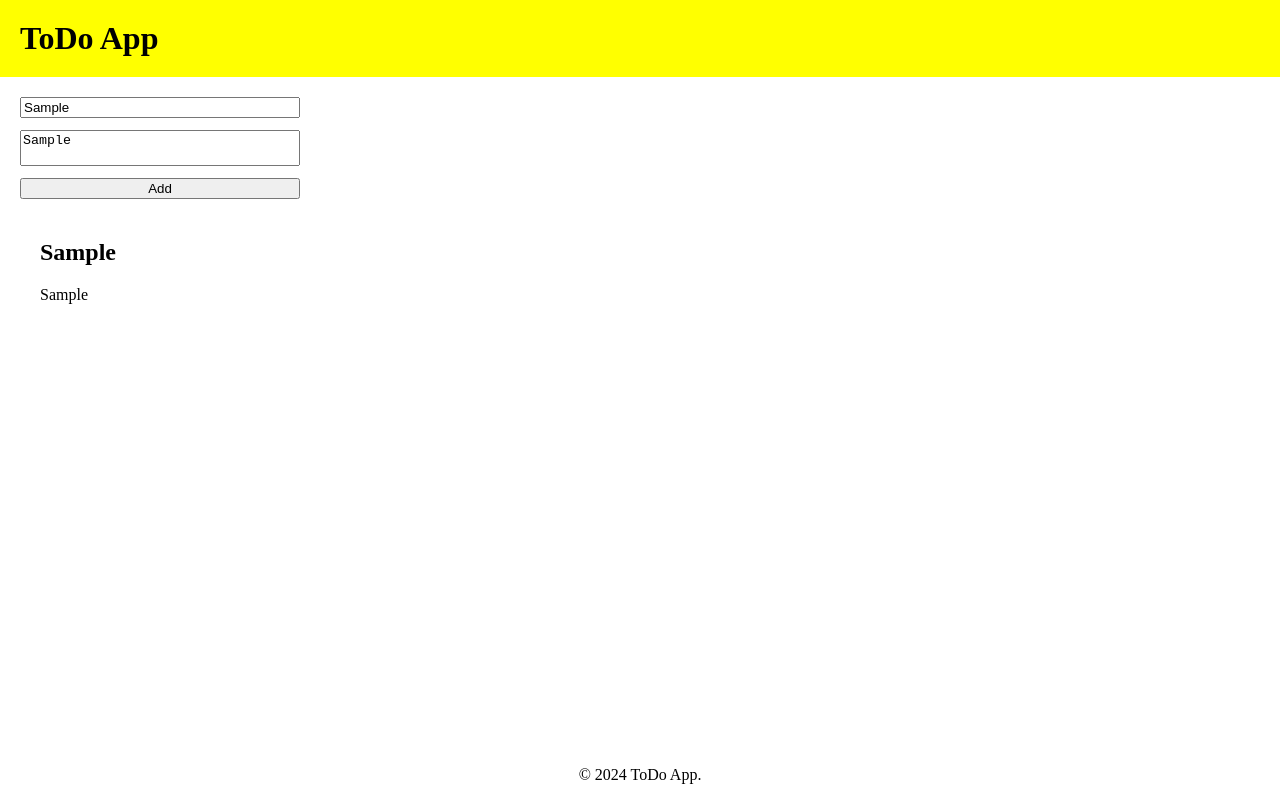
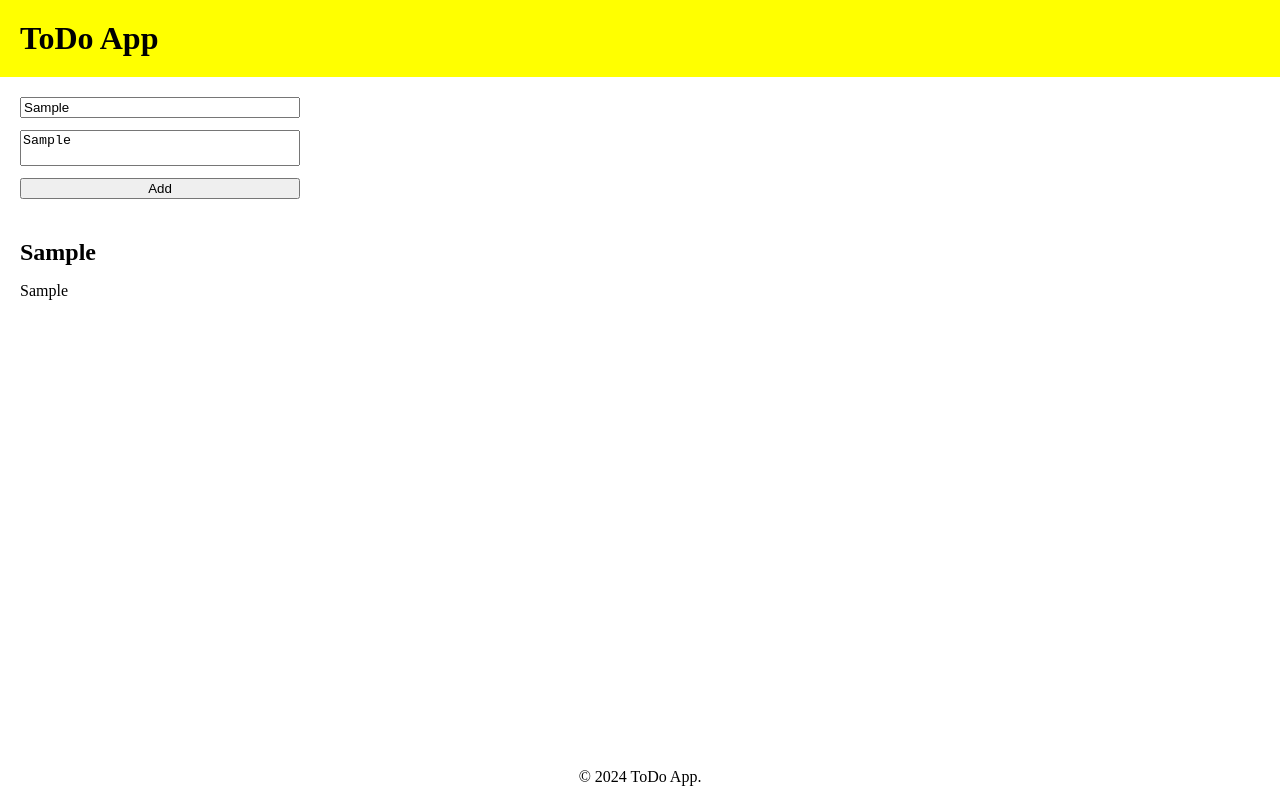
Before and after one commit to jmdev101/ToDoAppWithReact, a React (Create React App) app: page / in a window 1280 px wide. Both pictures are taken after typing "Sample", "Sample" into the empty fields and a click on the button "Add". Built offline with nearby package versions, Linux system fonts and the light colour scheme.

Commit message:
Modify notes container and footer positioning

```diff
--- a/public/styles.css
+++ b/public/styles.css
@@ -5,7 +5,13 @@
 body {
   margin: 0;
   padding: 0;
+  position: relative;
   min-height: 100vh;
+}
+
+ul {
+  padding: 0;
+  margin: 0;
 }
 
 header {
@@ -21,6 +27,7 @@ footer {
   position: absolute;
   bottom: 0;
   width: 100%;
+  height: 2rem;
   text-align: center;
 }
 
@@ -35,3 +42,17 @@ textarea {
   width: 25%;
   gap: 12px;
 }
+
+.notes-container {
+  word-wrap: break-word;
+  width: 25%;
+  padding: 10px 20px;
+}
+
+.note h2 {
+  margin: 10px 0;
+}
+
+.main-container {
+  padding-bottom: 30px;
+}
--- a/src/components/App.jsx
+++ b/src/components/App.jsx
@@ -12,7 +12,7 @@ function App() {
   }
 
   return (
-    <div>
+    <div className="main-container">
       <Header></Header>
       <Note onAddItem={addItem}></Note>
 
--- a/src/components/Footer.jsx
+++ b/src/components/Footer.jsx
@@ -3,11 +3,7 @@ import React from "react";
 function Footer() {
   const date = new Date().getFullYear();
 
-  return (
-    <footer>
-      <p>© {date} ToDo App.</p>
-    </footer>
-  );
+  return <footer>© {date} ToDo App.</footer>;
 }
 
 export default Footer;
--- a/src/components/List.jsx
+++ b/src/components/List.jsx
@@ -3,14 +3,12 @@ import React from "react";
 function List(props) {
   return (
     <div className="notes-container">
-      <div>
-        <ul>
-          <div>
-            <h2>{props.title}</h2>
-            <p>{props.content}</p>
-          </div>
-        </ul>
-      </div>
+      <ul>
+        <div className="note">
+          <h2>{props.title}</h2>
+          <p>{props.content}</p>
+        </div>
+      </ul>
     </div>
   );
 }
```
